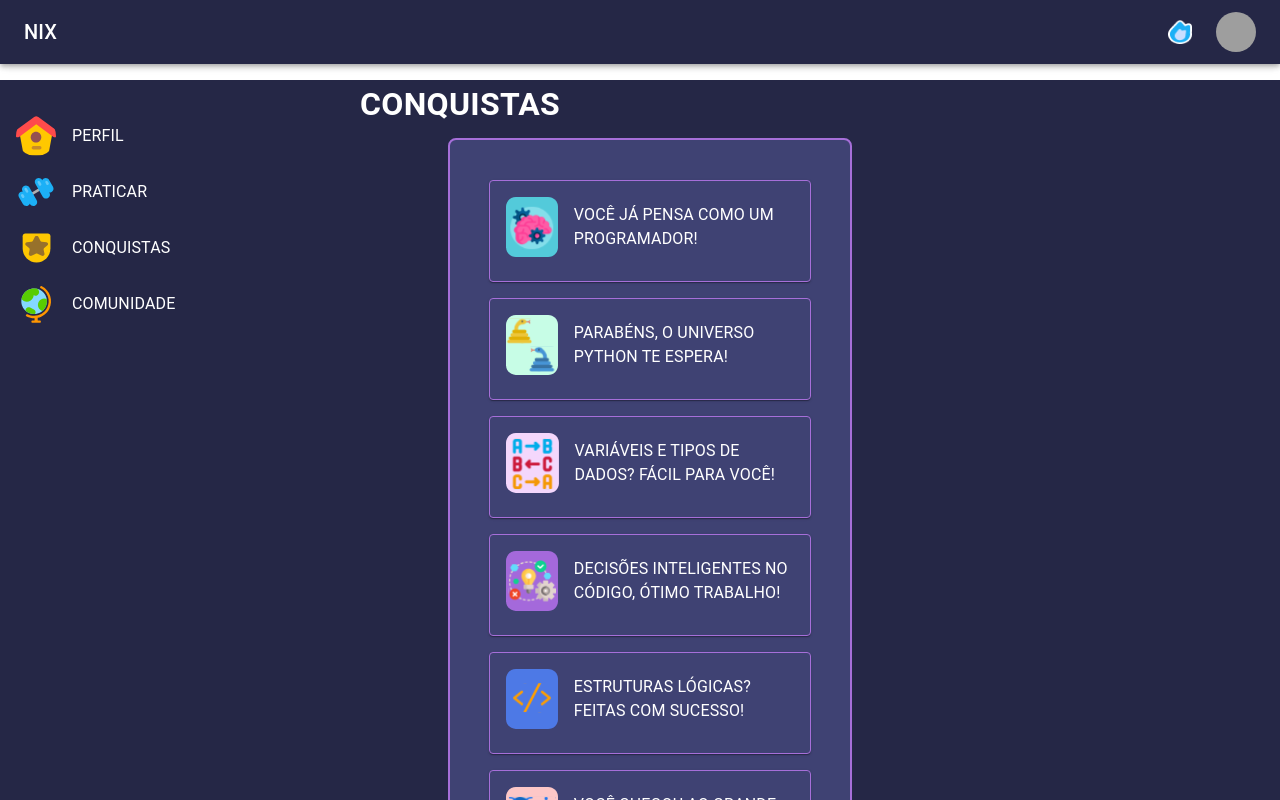
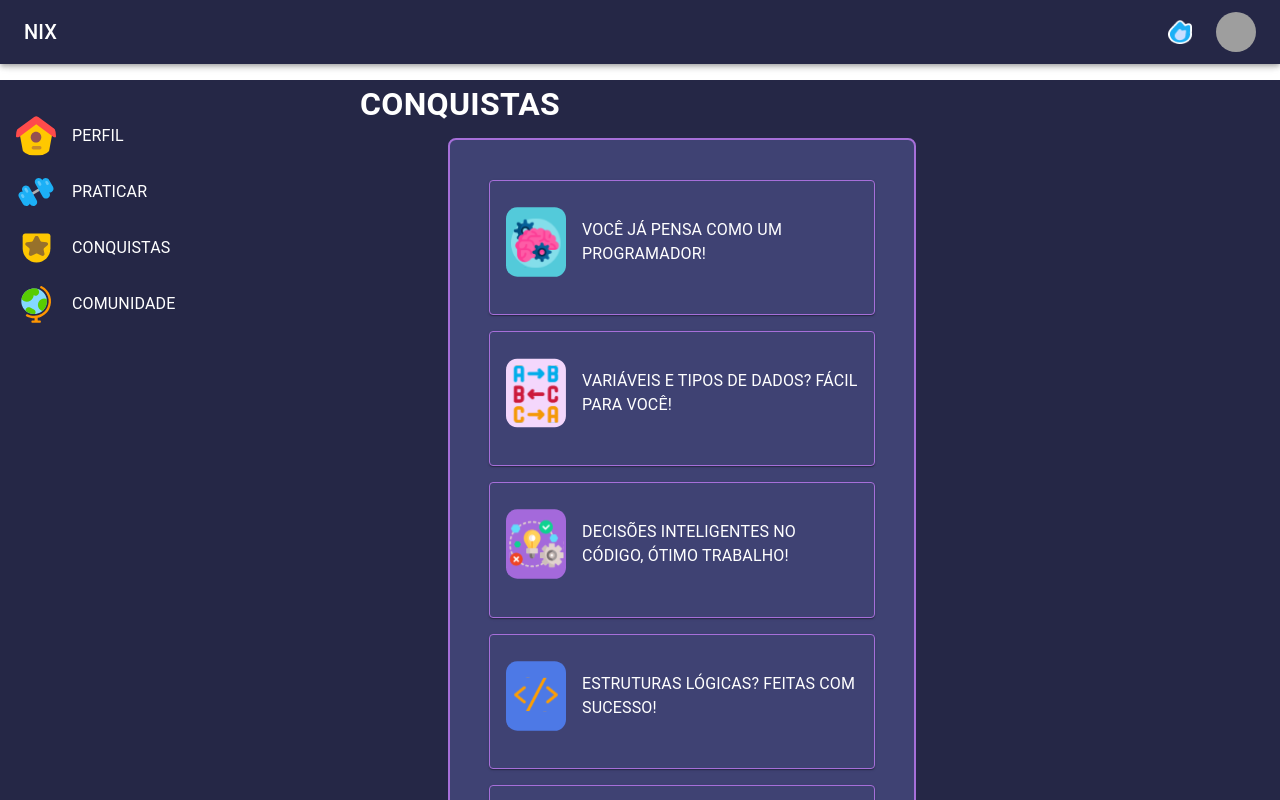
Before and after one commit to thiaguera00/tcc-frontend, a React (Vite) app: page /conquistas in a window 1280 px wide. Shown: the top 800 px of the page. Built offline with nearby package versions, Linux system fonts and the light colour scheme; grey boxes are pictures that could not be loaded; a web font is replaced by a local one.

Commit message:
Layout alteracoes

```diff
--- a/src/Components/card-conquista/index.tsx
+++ b/src/Components/card-conquista/index.tsx
@@ -1,6 +1,6 @@
 import { Box, Card, CardContent, Typography } from '@mui/material';
 import cerebro from "../../assets/cerebro.svg";
-import cobra from "../../assets/cobra.svg";
+//import cobra from "../../assets/cobra.svg";
 import variavel from "../../assets/variavel.svg";
 import decisao from "../../assets/decisao.svg";
 import estrutura from "../../assets/estrutura.svg";
@@ -8,12 +8,12 @@ import projetofinal from "../../assets/projetofinal.svg";
 
 const Conquistas = () => {
   const conquistas = [
-    { icon: <img src={cerebro} alt="Cérebro" style={{ width: '60px', height: '60px' }} />, texto: 'VOCÊ JÁ PENSA COMO UM PROGRAMADOR!' },
-    { icon: <img src={cobra} alt="Cérebro" style={{ width: '60px', height: '60px' }} />, texto: 'PARABÉNS, O UNIVERSO PYTHON TE ESPERA!' },
-    { icon: <img src={variavel} alt="Cérebro" style={{ width: '60px', height: '60px' }} />, texto: 'VARIÁVEIS E TIPOS DE DADOS? FÁCIL PARA VOCÊ!' },
-    { icon: <img src={decisao} alt="Cérebro" style={{ width: '60px', height: '60px' }} />, texto: 'DECISÕES INTELIGENTES NO CÓDIGO, ÓTIMO TRABALHO!' },
-    { icon: <img src={estrutura} alt="Cérebro" style={{ width: '60px', height: '60px' }} />, texto: 'ESTRUTURAS LÓGICAS? FEITAS COM SUCESSO!' },
-    { icon: <img src={projetofinal} alt="Cérebro" style={{ width: '60px', height: '60px' }} />, texto: 'VOCÊ CHEGOU AO GRANDE DESAFIO FINAL!' }
+    { icon: <img src={cerebro} alt="Cérebro" style={{ width: '60px', height: '70px' }} />, texto: 'VOCÊ JÁ PENSA COMO UM PROGRAMADOR!' },
+    //{ icon: <img src={cobra} alt="Cérebro" style={{ width: '60px', height: '70px' }} />, texto: 'PARABÉNS, O UNIVERSO PYTHON TE ESPERA!' },
+    { icon: <img src={variavel} alt="Cérebro" style={{ width: '60px', height: '70px' }} />, texto: 'VARIÁVEIS E TIPOS DE DADOS? FÁCIL PARA VOCÊ!' },
+    { icon: <img src={decisao} alt="Cérebro" style={{ width: '60px', height: '70px' }} />, texto: 'DECISÕES INTELIGENTES NO CÓDIGO, ÓTIMO TRABALHO!' },
+    { icon: <img src={estrutura} alt="Cérebro" style={{ width: '60px', height: '70px' }} />, texto: 'ESTRUTURAS LÓGICAS? FEITAS COM SUCESSO!' },
+    { icon: <img src={projetofinal} alt="Cérebro" style={{ width: '60px', height: '70px' }} />, texto: 'VOCÊ CHEGOU AO GRANDE DESAFIO FINAL!' }
   ];
 
   return (
@@ -26,9 +26,9 @@ const Conquistas = () => {
       bgcolor="#3F4273"
       borderRadius={2}
       color="white"
-      height={"700px"}
+      height={"740px"}
       marginTop={"10px"}
-      width={"25%"}
+      width={"30%"}
       marginLeft={"35%"}
       border={2}
       borderColor="#A66FD9"
@@ -38,11 +38,13 @@ const Conquistas = () => {
           key={index}
           sx={{
             width: '100%',
-            maxWidth: 400,
+            maxWidth: '500px',
+            height:'500px',
             backgroundColor: '#3F4273',
             color: 'white',
             border: 1,
-            borderColor: '#A66FD9'
+            borderColor: '#A66FD9',
+            paddingTop: '10px',
           }}
         >
           <CardContent sx={{ display: 'flex', alignItems: 'center', gap: 2 }}>
--- a/src/styles/componentsEstyle.css
+++ b/src/styles/componentsEstyle.css
@@ -191,7 +191,7 @@ h1 {
 .sectionGameficacaoIMG{
   width: 140px; /* Redimensiona a largura da imagem */
   height: auto; /* Mantém a proporção correta */
-  margin-bottom: 10px; /* Espaçamento entre a imagem e o título */
+  margin-bottom: 10px;
 }
 
 /*-------------------------------integrantes-----------------------------------------------------*/
```
